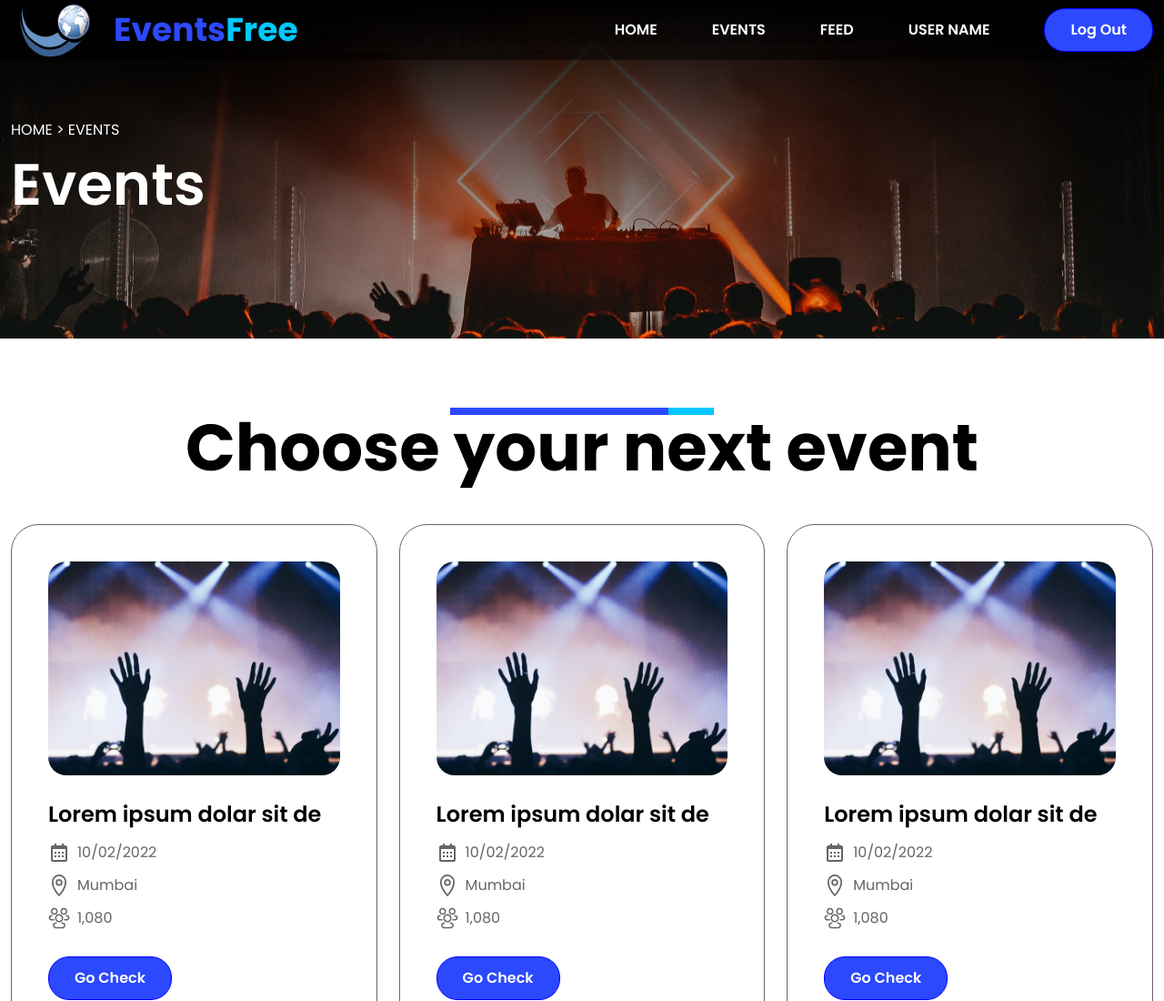
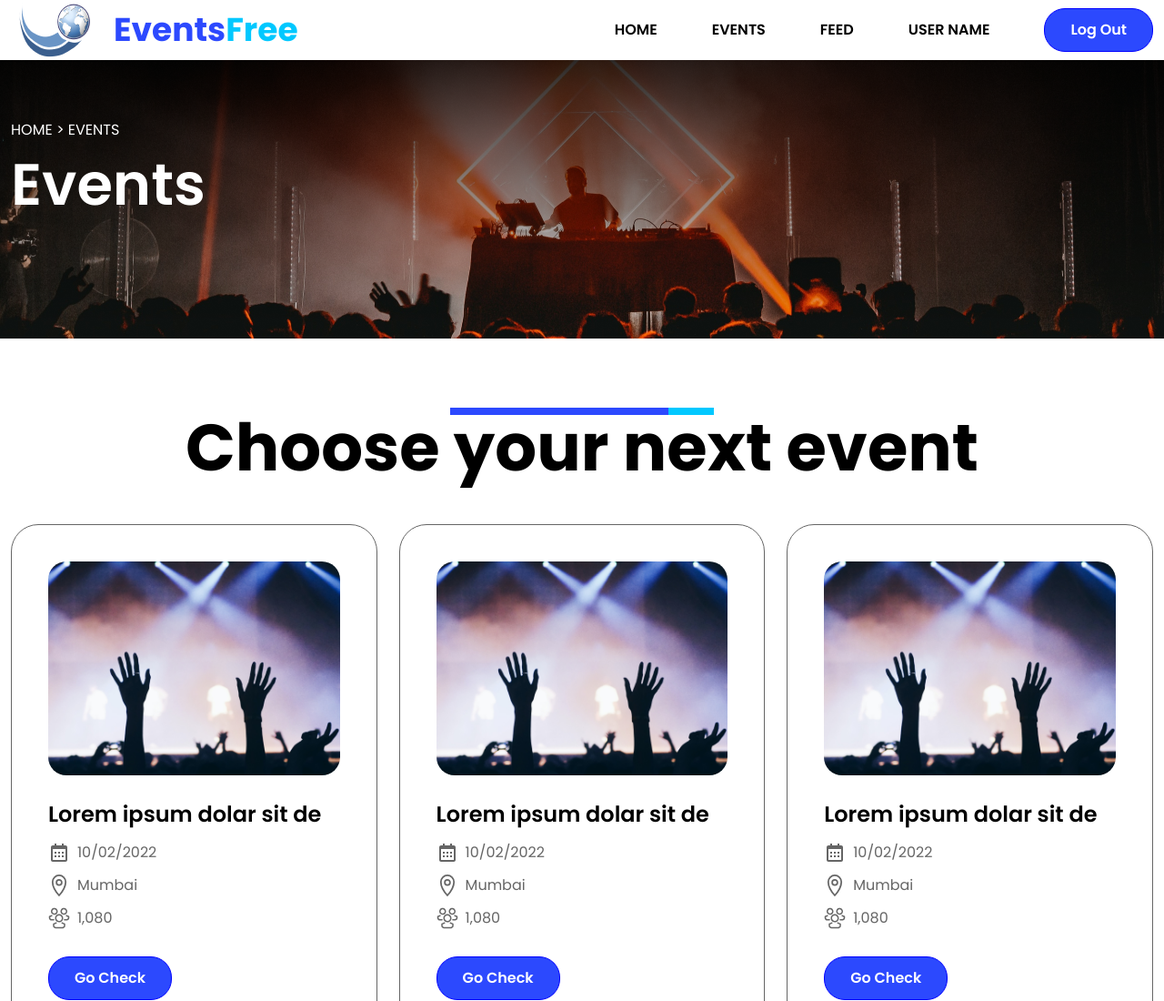
Before and after one commit to amit-504/for-loop-page, a plain HTML site: page index.html in a window 1280 px wide. Shown: the top 1100 px of the page at 91% size. Drawn offline with Linux system fonts and the light colour scheme.

Commit message:
navbar background color changed

```diff
--- a/assets/css/style.css
+++ b/assets/css/style.css
@@ -176,7 +176,7 @@
 }
 
 .nav-text {
-    color: #ffffff;
+    color: black;
     font-family: Poppins;
     font-size: 16px;
     font-weight: 600;
@@ -238,7 +238,7 @@
     position: fixed;
     width: 100%;
     z-index: 3;
-    background-color: rgba(0, 0, 0, 0.5);
+    background-color: #FFFFFF;
 }
 
 .btn-info1 {
```
